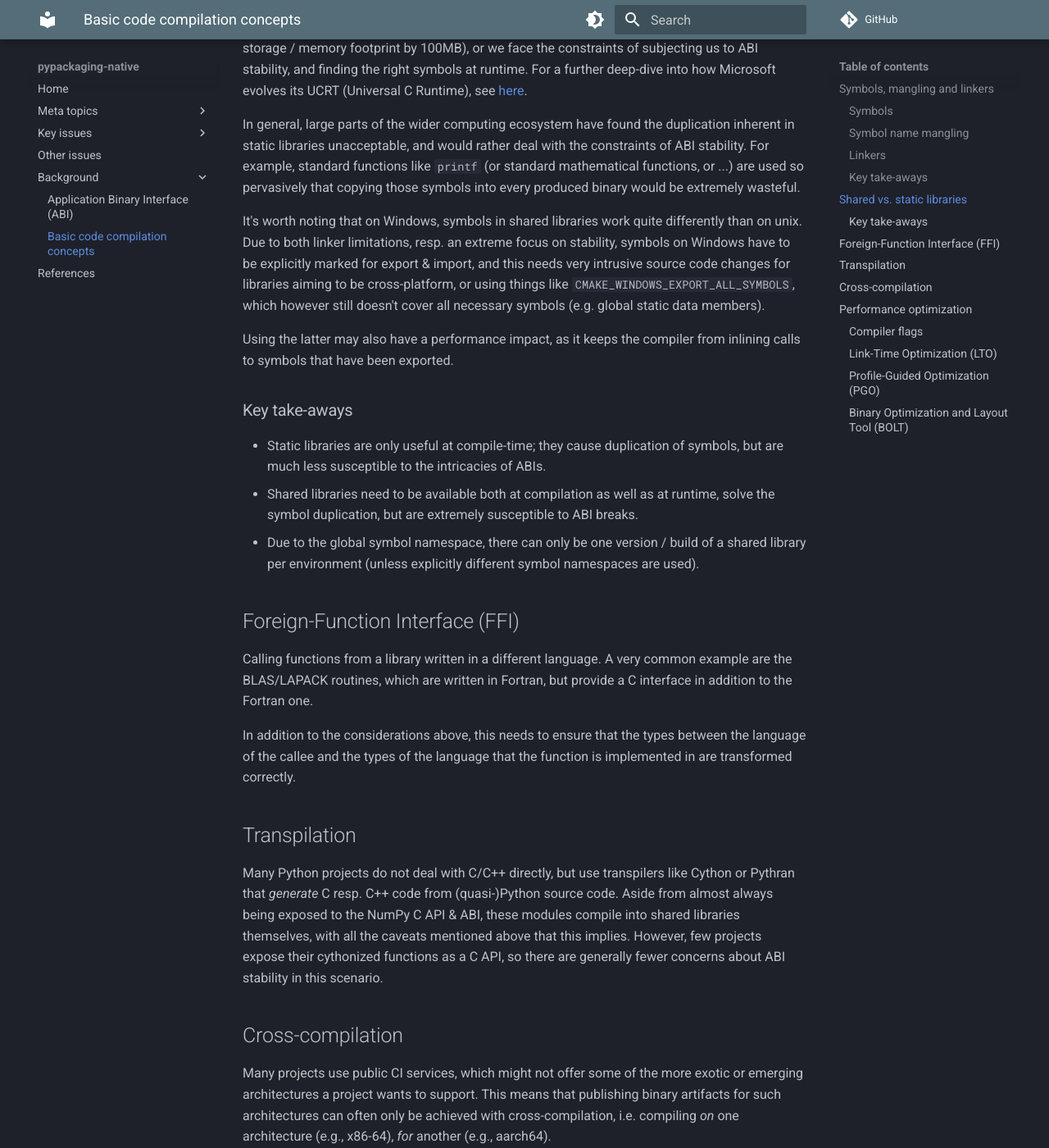
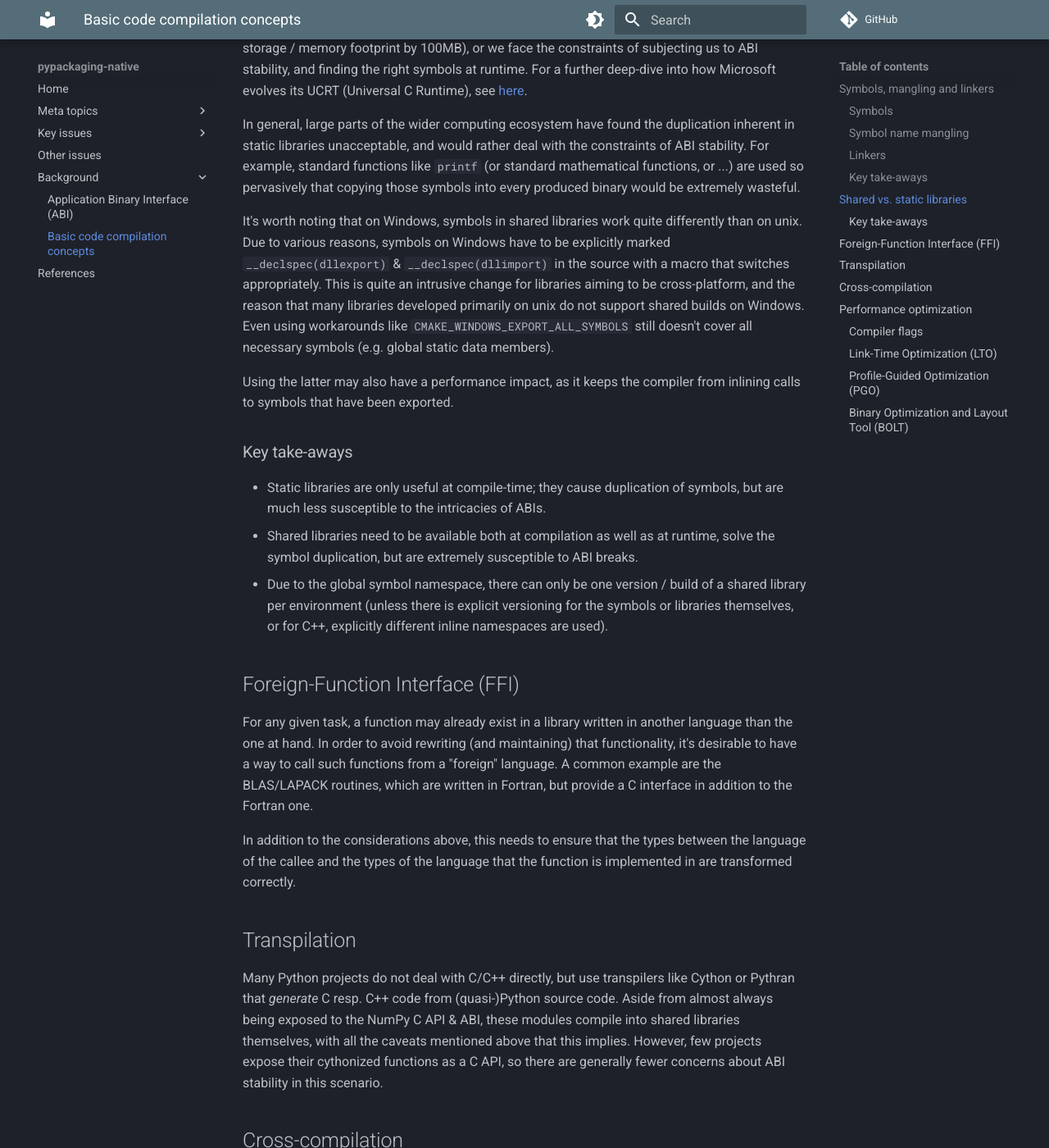
Before and after one commit to pypackaging-native/pypackaging-native, an MkDocs documentation site: the page built from docs/background/compilation_concepts.md, in a window 1280 px wide and 1400 px high, scrolled down 3304 px. Shown: the whole window at 82% size. Built offline with MkDocs 1.6.1 and Material for MkDocs 9.7.7, drawn with Linux system fonts in a browser that asks for light colours; comment, search, counter and statistics services are not loaded.

Commit message:
incorporate review feedback

```diff
--- a/docs/background/compilation_concepts.md
+++ b/docs/background/compilation_concepts.md
@@ -169,11 +169,13 @@ that copying those symbols into every produced binary would be extremely
 wasteful.
 
 It's worth noting that on Windows, symbols in shared libraries work quite
-differently than on unix. Due to both linker limitations, resp. an extreme focus
-on stability, symbols on Windows have to be explicitly marked for export & import,
-and this needs very intrusive source code changes for libraries aiming to be
-cross-platform, or using things like `CMAKE_WINDOWS_EXPORT_ALL_SYMBOLS`, which
-however still doesn't cover all necessary symbols (e.g. global static data members).
+differently than on unix. Due to various reasons, symbols on Windows have to be
+explicitly marked `__declspec(dllexport)` & `__declspec(dllimport)` in the
+source with a macro that switches appropriately. This is quite an intrusive
+change for libraries aiming to be cross-platform, and the reason that many
+libraries developed primarily on unix do not support shared builds on Windows.
+Even using workarounds like `CMAKE_WINDOWS_EXPORT_ALL_SYMBOLS` still doesn't
+cover all necessary symbols (e.g. global static data members).
 
 Using the latter may also have a performance impact, as it keeps the compiler
 from inlining calls to symbols that have been exported.
@@ -185,15 +187,18 @@ from inlining calls to symbols that have been exported.
 - Shared libraries need to be available both at compilation as well as at runtime,
   solve the symbol duplication, but are extremely susceptible to ABI breaks.
 - Due to the global symbol namespace, there can only be one version / build of
-  a shared library per environment (unless explicitly different symbol namespaces
-  are used).
+  a shared library per environment (unless there is explicit versioning for the
+  symbols or libraries themselves, or for C++, explicitly different inline
+  namespaces are used).
 
 
 ## Foreign-Function Interface (FFI)
 
-Calling functions from a library written in a different language. A very common
-example are the BLAS/LAPACK routines, which are written in Fortran, but provide
-a C interface in addition to the Fortran one.
+For any given task, a function may already exist in a library written in another
+language than the one at hand. In order to avoid rewriting (and maintaining)
+that functionality, it's desirable to have a way to call such functions from a
+"foreign" language. A common example are the BLAS/LAPACK routines, which are
+written in Fortran, but provide a C interface in addition to the Fortran one.
 
 In addition to the considerations above, this needs to ensure that the types
 between the language of the callee and the types of the language that the
```
